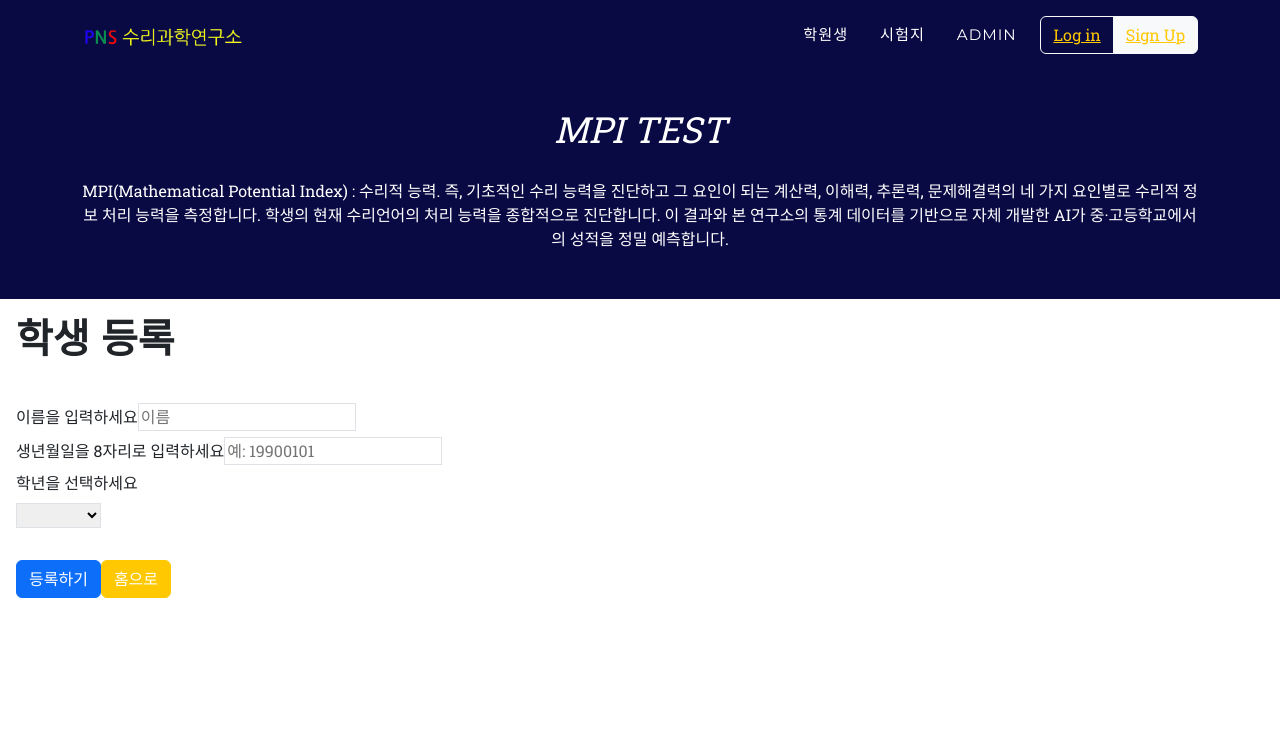
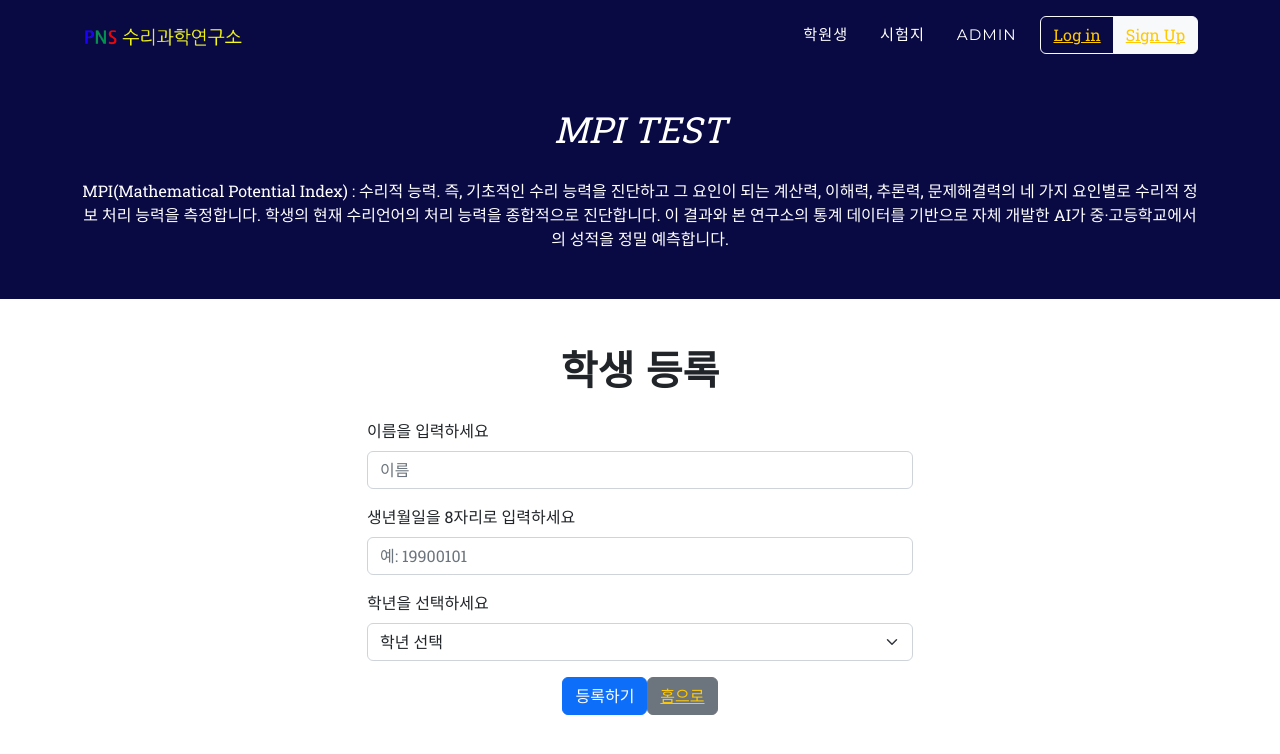
Before and after one commit to foxelastr/MPI_test, a Django app: page /dashboard/addstudent/ in a window 1280 px wide. Shown: the part 1-755 px from the top of the page. Run offline with Django 5.2, Linux system fonts and the light colour scheme; some libraries are stand-ins or nearby versions.

Commit message:
fix CSS for add-student page

```diff
--- a/templates/dashboard/add_student.html
+++ b/templates/dashboard/add_student.html
@@ -2,45 +2,30 @@
 
 {% load static %}
 
-{% block title %}test_submit.html{% endblock %}
+{% block title %}학생 등록{% endblock %}
 
 {% block content %}
-<div>
-    <div class="flex justify-center" style="padding: 1rem;">
-        <div class="#">
-            <h1 class="#">
-                학생 등록
-            </h1>
-        </div>
-    </div>
-    <form id="testInputForm" action="#">
-        <div class="flex flex-col justify-center " style="padding: 1rem;">
-            <div class="flex justify-center">
-                <div class="mb-6">
-                    <label for="studentName" class="block mb-2 text-sm font-medium text-gray-900 dark:text-white">이름을
-                        입력하세요</label>
+<div class="container mt-5">
+    <div class="row justify-content-center">
+        <div class="col-md-6">
+            <h1 class="mb-4 text-center">학생 등록</h1>
+            <form id="testInputForm">
+                <div class="mb-3">
+                    <label for="studentName" class="form-label">이름을 입력하세요</label>
                     <input type="text" id="studentName" v-model="studentName"
-                        class="bg-gray-50 border border-gray-300 text-gray-900 text-sm rounded-lg focus:ring-blue-500 focus:border-blue-500 block w-full p-2.5 dark:bg-gray-700 dark:border-gray-600 dark:placeholder-gray-400 dark:text-white dark:focus:ring-blue-500 dark:focus:border-blue-500"
+                        class="form-control"
                         placeholder="이름" required>
                 </div>
-            </div>
-            <div class="flex justify-center">
-                <div class="mb-6">
-                    <label for="birthdate" class="block mb-2 text-sm font-medium text-gray-900 dark:text-white">생년월일을
-                        8자리로 입력하세요</label>
+                <div class="mb-3">
+                    <label for="birthdate" class="form-label">생년월일을 8자리로 입력하세요</label>
                     <input type="text" id="birthdate" v-model="birthdate" pattern="\d{8}" required
-                        class="bg-gray-50 border border-gray-300 text-gray-900 text-sm rounded-lg focus:ring-blue-500 focus:border-blue-500 block w-full p-2.5 dark:bg-gray-700 dark:border-gray-600 dark:placeholder-gray-400 dark:text-white dark:focus:ring-blue-500 dark:focus:border-blue-500"
+                        class="form-control"
                         placeholder="예: 19900101" title="생년월일을 8자리 숫자로 입력해주세요. 예: 19900101">
                 </div>
-            </div>
-            <div class="flex justify-center">
-                <div class="mb-6">
-                    <label for="grade" class="block mb-2 text-sm font-medium text-gray-900 dark:text-white">학년을
-                        선택하세요</label>
-                    <div class="select">
-                        <select id="grade" v-model="grade"
-                            class="bg-gray-50 border border-gray-300 text-gray-900 text-sm rounded-lg focus:ring-blue-500 focus:border-blue-500 block w-full p-2.5 dark:bg-gray-700 dark:border-gray-600 dark:placeholder-gray-400 dark:text-white dark:focus:ring-blue-500 dark:focus:border-blue-500">
-                            <option value="ExamGrade" disabled>학년 선택</option>
+                <div class="mb-3">
+                    <label for="grade" class="form-label">학년을 선택하세요</label>
+                    <select id="grade" v-model="grade" class="form-select" required>
+                        <option value="" selected disabled>학년 선택</option>
                         <option value="1">초1</option>
                         <option value="2">초2</option>
                         <option value="3">초3</option>
@@ -52,18 +37,19 @@
                         <option value="9">중3</option>
                     </select>
                 </div>
-                </div>
-            </div>
-        </div>
-        <div class="#" style="padding: 1rem;">
+                <div class="text-center">
                     <button type="button" @click="submitForm" class="btn btn-primary">
                         등록하기
                     </button>
-            <button type="button" class="btn btn-warning">
+                    <button type="button" class="btn btn-secondary">
+                        <a href="{% url 'home' %}">
                             홈으로
+                        </a>
                     </button>
                 </div>
             </form>
+        </div>
+    </div>
 </div>
 {% endblock %}
 
```
Also changed, not shown: db/db.sqlite3. Lines whose indentation alone changed are shown as unchanged.
